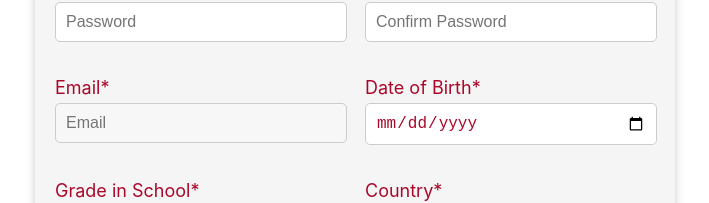
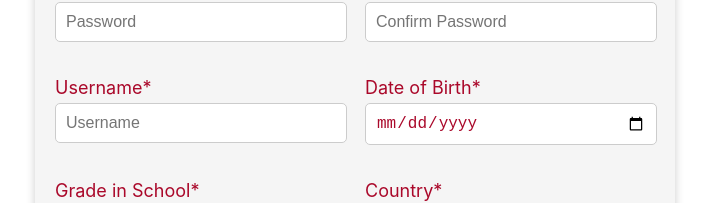
Before and after one commit to EduPlusGroup3/InternshipProject, a React (Create React App) app in the folder eduplus/eduplus-frontend/: page /childregister in a window 1280 px wide. Shown: the part 254-457 px from the top of the page, without its empty margins (285-994 px from the left). Built offline with nearby package versions, Linux system fonts and the light colour scheme; the HTML template or start-up script is replaced by a standard one.

Commit message:
Small UI changes

```diff
--- a/eduplus/eduplus-frontend/src/pages/childRegistration.js
+++ b/eduplus/eduplus-frontend/src/pages/childRegistration.js
@@ -1,9 +1,8 @@
-
-import React, { useState,useEffect } from "react";
+import React, { useState, useEffect } from "react";
 import { useNavigate } from "react-router-dom";
-import "../assests/styles/registrationpagestyles.css"
+import "../assests/styles/registrationpagestyles.css";
 import countriesList from '../dummydata/countries';
-import {database} from '../firebase'
+import { database } from '../firebase';
 import { useAuth } from "../pages/authcontext";
 import { collection, addDoc, query, where, getDocs } from "firebase/firestore";
 
@@ -13,7 +12,7 @@ const ChildRegistrationPage = () => {
   const [lastname, setLastname] = useState("");
   const [password, setPassword] = useState("");
   const [confirmPassword, setConfirmPassword] = useState("");
-  const [email, setEmail] = useState("");
+  const [userID, setUserId] = useState("");
   const [dob, setDOB] = useState("");
   const [grade, setGrade] = useState("");
   const [country, setCountry] = useState("");
@@ -29,7 +28,6 @@ const ChildRegistrationPage = () => {
     setCountries(countriesList);
   }, []);
 
-
   const handleRegistration = async (e) => {
     e.preventDefault();
 
@@ -38,7 +36,7 @@ const ChildRegistrationPage = () => {
       // !lastname ||
       !password ||
       !confirmPassword ||
-      // !email ||
+      !userID ||
       !dob ||
       !grade ||
       !country ||
@@ -48,10 +46,12 @@ const ChildRegistrationPage = () => {
       setError("Kinldy fill all the mandatory fields!");
     } else if (password !== confirmPassword) {
       setError("Passwords do not match");
+    } else if (userID.length > 8) {
+      setError("Username must be at most 8 characters long");
     } else if (!isAgeValid(dob)) {
       setError("You must be at least 6 years old to register.");
-    } else if (await isEmailAlreadyRegistered(email)) {
-      setError("Email address is already registered.");
+    } else if (await isUserIdAlreadyRegistered(userID)) {
+      setError("User ID is already registered.");
     } else {
       //setIsRegistered(true);
       registerUser();  // Register the user in Firestore
@@ -71,9 +71,9 @@ const ChildRegistrationPage = () => {
     return age >= 6;
   };
 
-  const isEmailAlreadyRegistered = async (emailToCheck) => {
+  const isUserIdAlreadyRegistered = async (userIDToCheck) => {
     const userRef = collection(database, "users");
-    const q = query(userRef, where("email", "==", emailToCheck));
+    const q = query(userRef, where("email", "==", userIDToCheck));
     const querySnapshot = await getDocs(q);
     return querySnapshot.size > 0;
   };
@@ -84,7 +84,7 @@ const ChildRegistrationPage = () => {
       const newUser = {
         firstname,
         // lastname,
-        email,
+        userID,
         dob,
         grade,
         country,
@@ -162,14 +162,15 @@ const ChildRegistrationPage = () => {
               />
             </div>
             <div className="form-group">
-              <label htmlFor="email">Email<span className="asteriskColor">*</span></label>
+              <label htmlFor="userID">Username<span className="asteriskColor">*</span></label>
               <input
-                type="email"
-                id="email"
-                name="email"
-                placeholder="Email"
-                value={loggedInUserEmail}
-                readOnly
+                type="username"
+                id="username"
+                name="username"
+                placeholder="Username"
+                value={userID}
+                maxLength="8"
+                onChange={(e) => setUserId(e.target.value)}
               />
             </div>
             <div className="form-group">
--- a/eduplus/eduplus-frontend/src/pages/enquiry.js
+++ b/eduplus/eduplus-frontend/src/pages/enquiry.js
@@ -86,6 +86,8 @@ const EnquiryModal = ({ onClose }) => {
         //   }
 
       console.log("Enquiry sent:", { email, contactNo, country, subject, message });
+
+      alert("Enquiry successfully sent to the admin");
 
       // Clear form fields
       setEmail("");
--- a/eduplus/eduplus-frontend/src/pages/homepage.js
+++ b/eduplus/eduplus-frontend/src/pages/homepage.js
@@ -2,7 +2,7 @@
     import React,{useState, useEffect} from "react";
     import LoginModal from "./loginmodel";
     import ForgotPasswordModal  from "./forgotpassword";
-    import { useNavigate } from "react-router-dom";
+    import { useNavigate, Link } from "react-router-dom";
     import "../assests/styles/homepagestyles.css";
     import genioLogo from "../assests/images/genioLogo1.png";
     import sliderRobot from "../assests/images/sliderRobot.png";
@@ -54,7 +54,8 @@
             <div className="button-container">
             {isLoggedIn ? (
                 <>
-                  <span className="login-button">{username}</span>
+                  <Link to="/userhp" className="login-button">{username}</Link>
+
                   <button className="login-button" onClick={logout}>
                     Logout
                   </button>
--- a/eduplus/eduplus-frontend/src/pages/loginmodel.js
+++ b/eduplus/eduplus-frontend/src/pages/loginmodel.js
@@ -38,7 +38,7 @@ const LoginModal = ({ isOpen, onClose, onLogin , openForgotModal }) => {
       setUsername("");
       setPassword("");
       setSelectedRole("user"); // Reset the role to the default after login
-      navigate("/userhp");
+      navigate("/home");
     } else {
       setError("Invalid username or password");
     }
@@ -82,7 +82,7 @@ const LoginModal = ({ isOpen, onClose, onLogin , openForgotModal }) => {
             >
               <option value="admin">Admin</option>
               <option value="parent">Parent</option>
-              {/* <option value="instructor">Instructor</option> */}
+              <option value="instructor">Instructor</option>
               <option value="student">Student</option>
             </select>
           </div>
```
Also changed, not shown: eduplus/eduplus-frontend/src/App.js (line endings or trailing spaces). Lines whose indentation alone changed are shown as unchanged.
